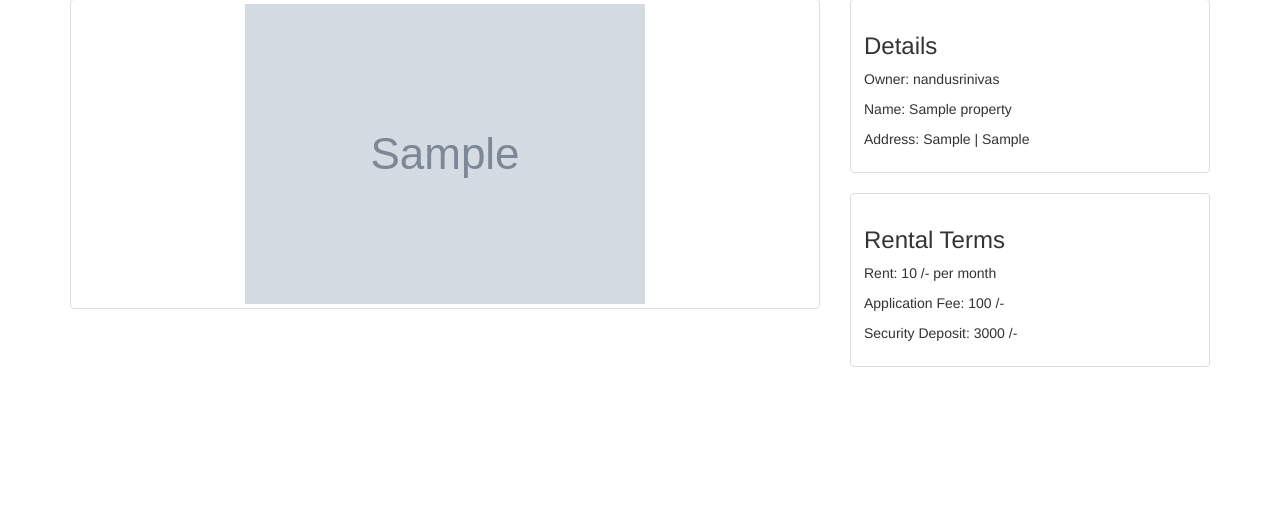
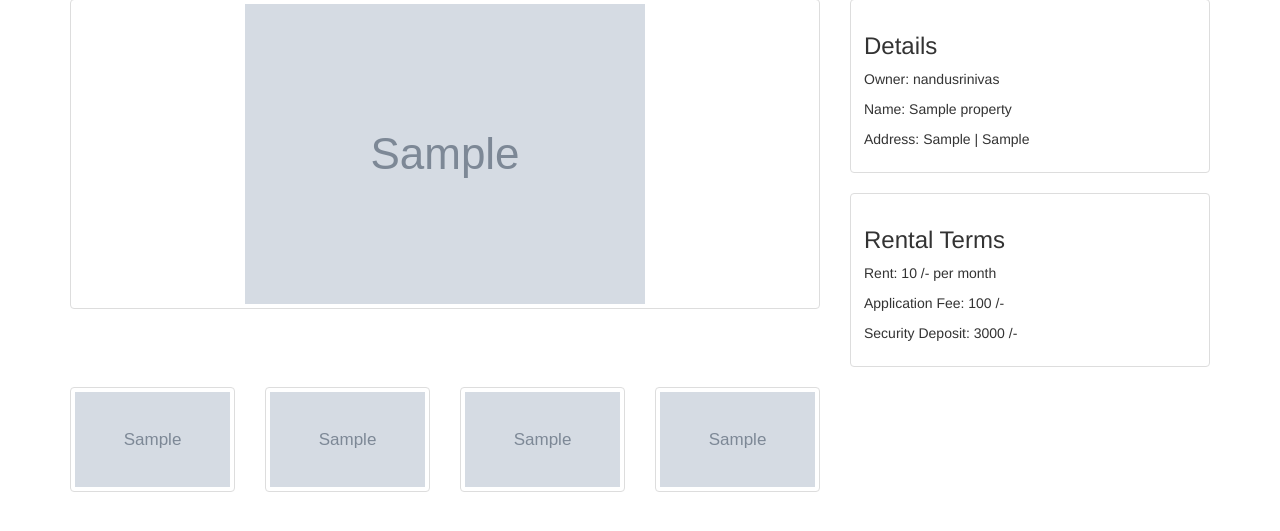
Before and after one commit to SriNandan33/MVPM, a Django app: page /homes_for_rent/1/ in a window 1280 px wide. Shown: the part 27-558 px from the top of the page. Run offline with Django 3.2, Linux system fonts and the light colour scheme; data comes from the database, SQL or seed files in the repository; tables that the repository leaves empty hold one stand-in row (values such as "Sample post"); grey boxes marked "Sample" are stand-in pictures; some libraries are stand-ins or nearby versions.

Commit message:
added thumbnails to rental property details

```diff
--- a/promanage/forms.py
+++ b/promanage/forms.py
@@ -27,4 +27,4 @@ class MaintenanceRequestForm(forms.ModelForm):
 class ToLetForm(forms.ModelForm):
     class Meta:
         model = RentalProperty
-        fields = ['rent_amount',]
+        exclude = ['user','property']
--- a/promanage/models.py
+++ b/promanage/models.py
@@ -54,6 +54,10 @@ class RentalProperty(models.Model):
     user = models.ForeignKey(User,on_delete=models.CASCADE)
     property = models.ForeignKey(Property,on_delete=models.CASCADE)
     rent_amount = models.IntegerField(default=0)
+    thumbnail_1 = models.ImageField(upload_to=upload_location,null=True)
+    thumbnail_2 = models.ImageField(upload_to=upload_location, null=True)
+    thumbnail_3 = models.ImageField(upload_to=upload_location, null=True)
+    thumbnail_4 = models.ImageField(upload_to=upload_location, null=True)
     class Meta:
         verbose_name = 'RentalProperty'
         verbose_name_plural = 'RentalProperties'
--- a/promanage/views.py
+++ b/promanage/views.py
@@ -46,7 +46,7 @@ def maintenace_request(request,id=None):
 @login_required(login_url='/account/login/')
 def to_let_view(request,id = None):
     property_instance = get_object_or_404(Property,id = id)
-    form = ToLetForm(request.POST or None)
+    form = ToLetForm(request.POST or None,request.FILES or None)
     if form.is_valid():
         form_instance = form.save(commit=False)
         form_instance.user = request.user
--- a/templates/core/homedetail.html
+++ b/templates/core/homedetail.html
@@ -3,8 +3,8 @@
 {% extends 'core/homeforrent.html' %}
 {% block content %}
     <div class="container" style="margin-top: 2%">
-        <div class="row">
-              <div class="col-sm-8 col-md-8">
+        <div class="row ">
+              <div class="col-sm-8 col-md-8 ">
                 <div class="thumbnail">
                   <img src="{{ instance.property.thumbnail.url }}"  alt="...">
                 </div>
@@ -29,6 +29,38 @@
                   </div>
                 </div>
             </div>
+            </div>
         </div>
     </div>
+    <div class="container">
+    <div class="row">
+         <div class="col-sm-4 col-md-2 ">
+            <div class="thumbnail">
+                {% if instance.thumbnail_1%}
+                    <img src="{{ instance.thumbnail_1.url }}"  alt="..." style="height:95px;width: 100%">
+               {% endif %}
+            </div>
+         </div>
+        <div class="col-sm-4 col-md-2 ">
+            <div class="thumbnail">
+                {% if instance.thumbnail_2%}
+                    <img src="{{ instance.thumbnail_2.url }}"  alt="..." style="height:95px;width: 100%">
+               {% endif %}
+            </div>
+         </div>
+        <div class="col-sm-4 col-md-2 ">
+            <div class="thumbnail">
+                {% if instance.thumbnail_3%}
+                    <img src="{{ instance.thumbnail_3.url }}"  alt="..." style="height:95px;width: 100%">
+               {% endif %}
+            </div>
+         </div>
+        <div class="col-sm-4 col-md-2 ">
+            <div class="thumbnail">
+                {% if instance.thumbnail_4%}
+                    <img src="{{ instance.thumbnail_4.url }}"  alt="..." style="height:95px;width: 100%">
+               {% endif %}
+            </div>
+         </div>
+     </div>
 {% endblock %}
--- a/templates/dashboard/tolet.html
+++ b/templates/dashboard/tolet.html
@@ -7,10 +7,10 @@
                 <i class="fa fa-exclamation-triangle"></i> To-Let
             </div>
             <div class="col-md-6 mywell">
-               <form action="" method="post">
+               <form action="" method="post" enctype="multipart/form-data">
                 {% csrf_token %}
                 {{ form|crispy}}
-                   <button type="submit" class="btn btn-danger btn-block" value="submit"><i class="fa fa-paper-plane"></i> To-let</button>
+                   <button type="submit" class="btn btn-danger btn-block" name="submit" value="To_let"><i class="fa fa-paper-plane"></i> To-let</button>
                </form>
             </div>
      </div>
```
Also changed, not shown: static/core/rent/css/custom_css_rent.css (added, +19 -0 lines), media_cdn/nandusrinivas/thumbnail/3D-Wallpaper-5.jpg (added), media_cdn/nandusrinivas/thumbnail/3d-flower-wallpaper_1024x768_846.jpg (added), media_cdn/nandusrinivas/thumbnail/3d_colorful_squares-1920x1200.jpg (added), media_cdn/nandusrinivas/thumbnail/3d_walls_color_01.jpg (added), promanage/migrations/0016_auto_20170628_1120.py (added), 1 other file.
